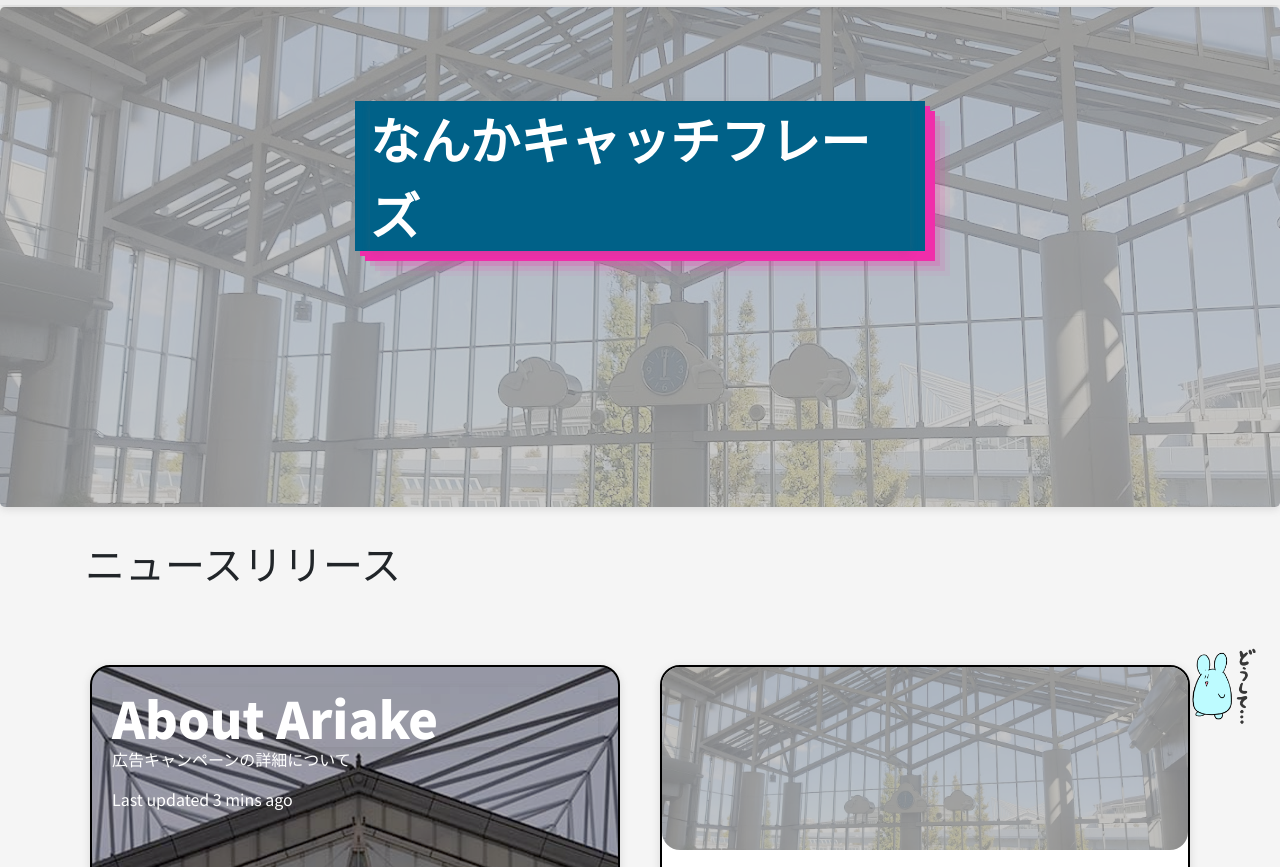
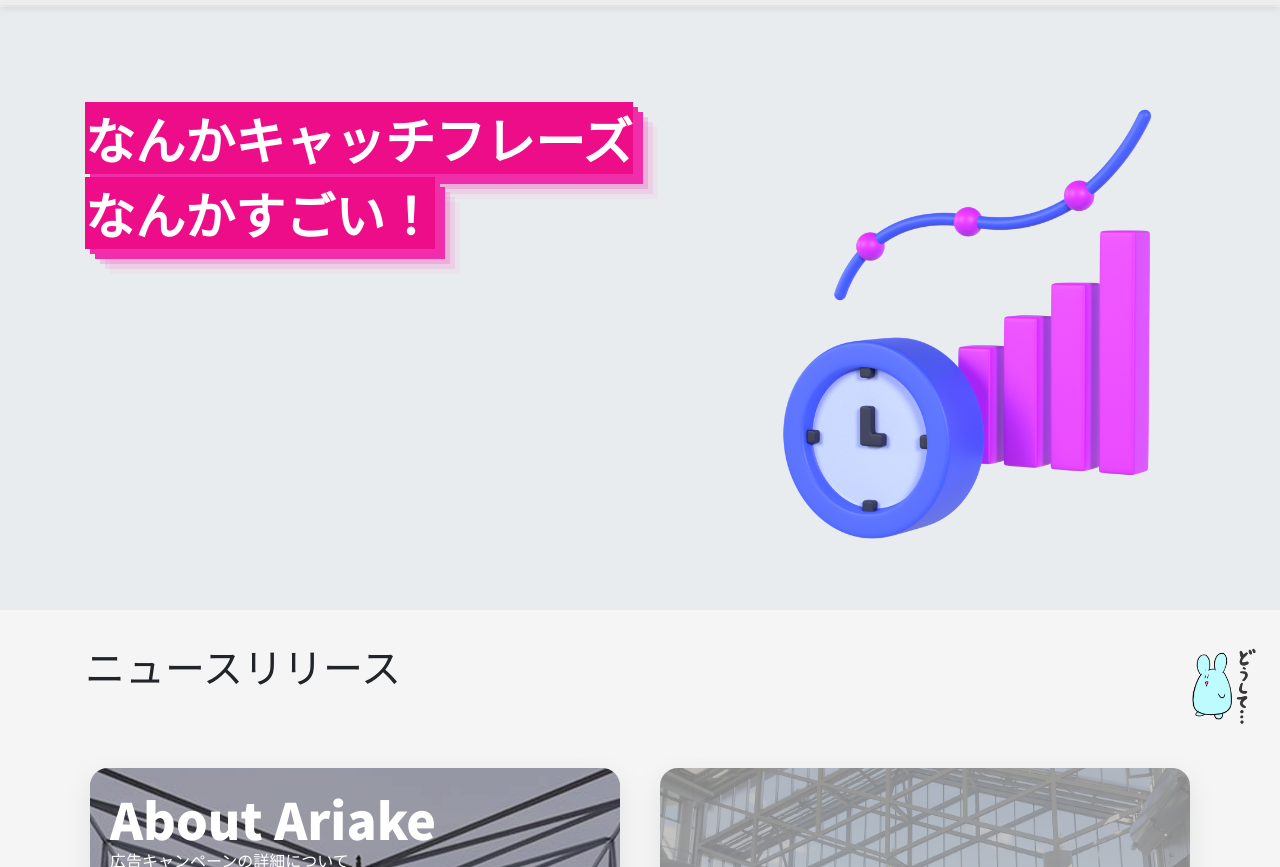
Before and after one commit to ituyama/ariake-univ, a plain HTML site: page index.html in a window 1280 px wide. Shown: the part 61-928 px from the top of the page. Drawn offline with nearby package versions, Linux system fonts and the light colour scheme.

Commit message:
Feat: pages.

```diff
--- a/css/style.css
+++ b/css/style.css
@@ -27,10 +27,9 @@ body{
     background: rgba(235, 235, 235, 0.8) ;
 }
 .jumbotron{
-    background-image: url(../img/backs.png);
 
     height: 500px;
-    box-shadow: rgba(99, 99, 99, 0.2) 0px 2px 8px 0px;
+    height: 100%;
     margin-top: 68px;
 }
 .navbar-nav{
@@ -69,7 +68,7 @@ body{
 
     text-align: left;
     width: 100%;
-    box-shadow: rgba(99, 99, 99, 0.2) 0px 2px 8px 0px;
+
     font-size:50px;
 }
 .center{
@@ -77,11 +76,7 @@ body{
     padding: 0 auto;
     text-align: center;
 }
-.card{
-    border-bottom: 10px solid turquoise ;
-    border-top: 10px solid turquoise ;
-    margin: 20px;
-}
+
 .main{
   margin-top: 100px;
 }
@@ -98,9 +93,10 @@ box-shadow: rgba(0, 0, 0, 0.25) 0px 14px 28px, rgba(0, 0, 0, 0.22) 0px 10px 10px
 }
 .card{
 
-    border: 2px solid black;
+
     margin: 20px;
     border-radius: 20px;
+    box-shadow: rgba(149, 157, 165, 0.2) 0px 8px 24px;
 }
 .main{
   margin-top: 30px;
@@ -121,7 +117,8 @@ background: whitesmoke;
     border-radius: 18px;
 }
 .backs{
-    background: rgb(0, 97, 136);
+    margin-top: 10px;
+    background: rgb(238, 13, 137);
     box-shadow: rgba(240, 46, 170, 1) 5px 5px, rgba(240, 46, 170, 1) 10px 10px, rgba(240, 46, 170, 0.2) 15px 15px, rgba(240, 46, 170, 0.1) 20px 20px, rgba(240, 46, 170, 0.05) 25px 25px;
 }
 .inesko{
--- a/index.html
+++ b/index.html
@@ -61,13 +61,17 @@
         </div>
       </nav>
 
-      <div class="jumbotron ">
-        <div class="container ">
+      <div class="jumbotron jumbotron-fluid">
+        <div class="container">
         <div class="row main">
 
-            <div class="col-md-6 mains backs">
-        <div class="mains">なんかキャッチフレーズ</div>
+            <div class="col-md-7 mains">
+        <span class="backs">なんかキャッチフレーズ</span><br>
+        <span class="backs">なんかすごい！</span>
 
+            </div>
+            <div class="col-md-5">
+              <img src="img/back1s.png"  class="mains" width="300px" alt="">
             </div>
 
 
```
Also changed, not shown: img/back1s.png (added).
